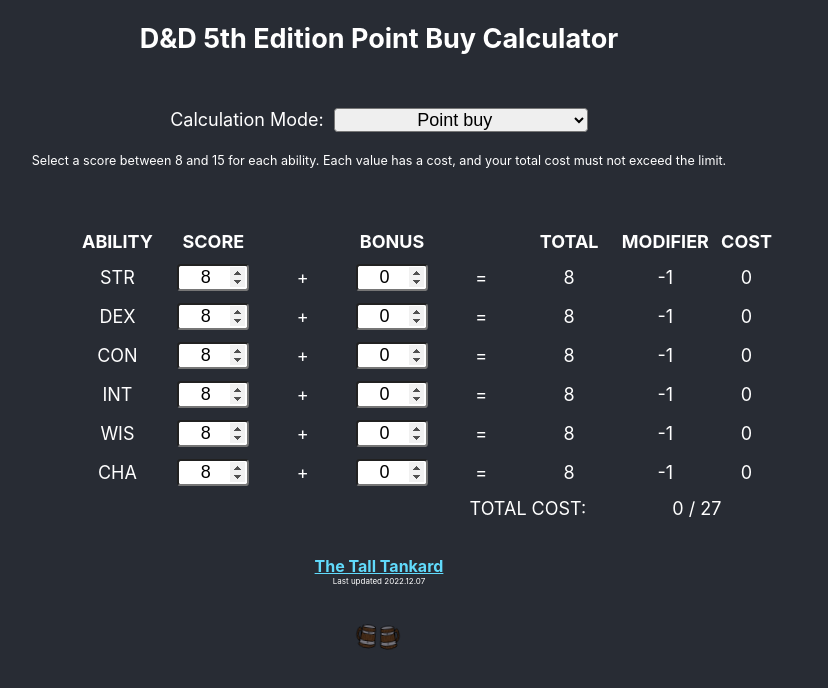
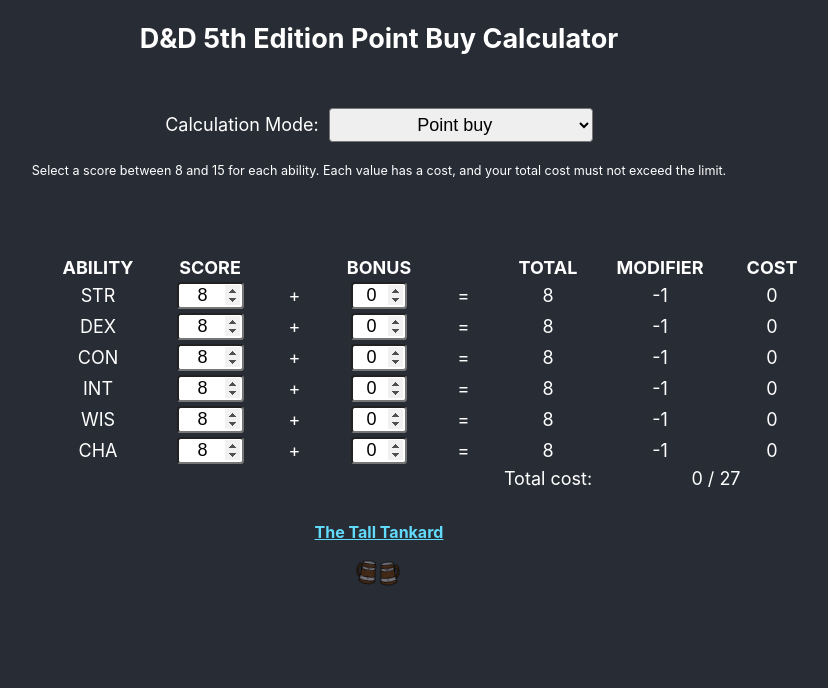
Before and after one commit to TheTallTankard/ability-calculator, a React (Create React App) app: page / in a window 1280 px wide. Shown: the top 688 px of the page, without its empty margins (261-1089 px from the left). Built offline with nearby package versions, Linux system fonts and the light colour scheme.

Commit message:
style changes

```diff
--- a/src/scripts/components/AbilityTable.js
+++ b/src/scripts/components/AbilityTable.js
@@ -26,20 +26,21 @@
                 <Table>
                     <tbody>
                         <tr>
-                            <td colSpan="3"><Button className="roll-4d6-drop-low-conditional" onClick={this.props.onRollClicked}>Roll new scores</Button></td>
+                            <td></td>
+                            <td colSpan="2"><Button id="roll-all" className="roll-4d6-drop-low-conditional" onClick={this.props.onRollClicked}>Roll new scores</Button></td>
                             <td colSpan="5"></td>
                             <td className='point-buy-conditional'></td>
                         </tr>
-                        <tr className="header-row">
-                            <td></td>
-                            <td>ABILITY</td>
-                            <td>SCORE</td>
-                            <td></td>
-                            <td>BONUS</td>
-                            <td></td>
-                            <td>TOTAL</td>
-                            <td>MODIFIER</td>
-                            <td className='point-buy-conditional'>COST</td>
+                        <tr className="bold">
+                            <td className='col-normal'></td>
+                            <td className='col-normal'>ABILITY</td>
+                            <td className='col-normal'>SCORE</td>
+                            <td className='col-skinny'></td>
+                            <td className='col-normal'>BONUS</td>
+                            <td className='col-skinny'></td>
+                            <td className='col-normal'>TOTAL</td>
+                            <td className='col-normal'>MODIFIER</td>
+                            <td className='col-normal point-buy-conditional'>COST</td>
                         </tr>
                         <AbilityRow ability="str" scoreMode={this.props.scoreMode} onCostChange={this.updatePointsUsed}></AbilityRow>
                         <AbilityRow ability="dex" scoreMode={this.props.scoreMode} onCostChange={this.updatePointsUsed}></AbilityRow>
@@ -48,8 +49,8 @@
                         <AbilityRow ability="wis" scoreMode={this.props.scoreMode} onCostChange={this.updatePointsUsed}></AbilityRow>
                         <AbilityRow ability="cha" scoreMode={this.props.scoreMode} onCostChange={this.updatePointsUsed}></AbilityRow>
                         <tr className="point-buy-conditional">
-                            <td colSpan="5"></td>
-                            <td colSpan="2">TOTAL COST:</td>
+                            <td colSpan="6"></td>
+                            <td>Total cost:</td>
                             <td colSpan="2"><span id="points-used">{this.state.pointsUsed}</span> / 27</td>
                         </tr>
                     </tbody>
--- a/src/scripts/components/Footer.js
+++ b/src/scripts/components/Footer.js
@@ -8,9 +8,7 @@
                 <strong><a href="https://thetalltankard.github.io">The Tall Tankard</a></strong>
             </div>
             <div className="last-updated">
-                Last updated 2022.12.07
             </div>
-            <br/>
             <br/>
             <div>
                 <img src={tankard} className="tankard-logo flipped" alt="tankard logo" />
--- a/src/styles/AbilityTable.css
+++ b/src/styles/AbilityTable.css
@@ -1,18 +1,26 @@
 table{
-    max-width: 800px;
+    width: 100%;
+    max-width: 900px;
     margin: 0 auto;
 }
 
-table td {
+table td.col-normal {
     width: 12.5%;
-    padding: 5px;
 }
 
-.header-row {
+table td.col-skinny {
+}
+
+.bold {
     font-weight: bold;
 }
 
 table input,
 table select {
-    width: 5vw;
+    width: fit-content;
 }
+
+#roll-all {
+    padding: 10px;
+    margin-bottom: 10px;
+}
--- a/src/styles/ScoreModeSelector.css
+++ b/src/styles/ScoreModeSelector.css
@@ -2,6 +2,6 @@
     font-size: 70%;
 }
 
-.ScoreModeSelector button {
-    width: 6vw;
+.ScoreModeSelector select {
+    padding: 5px;
 }
```
